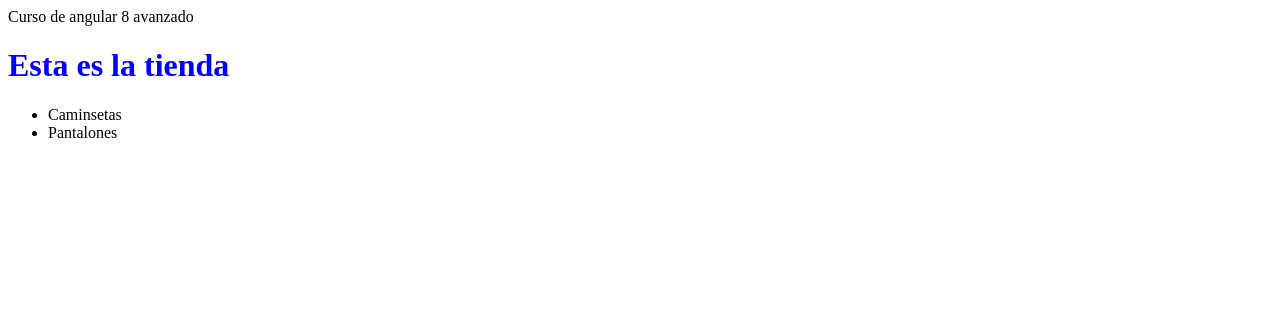
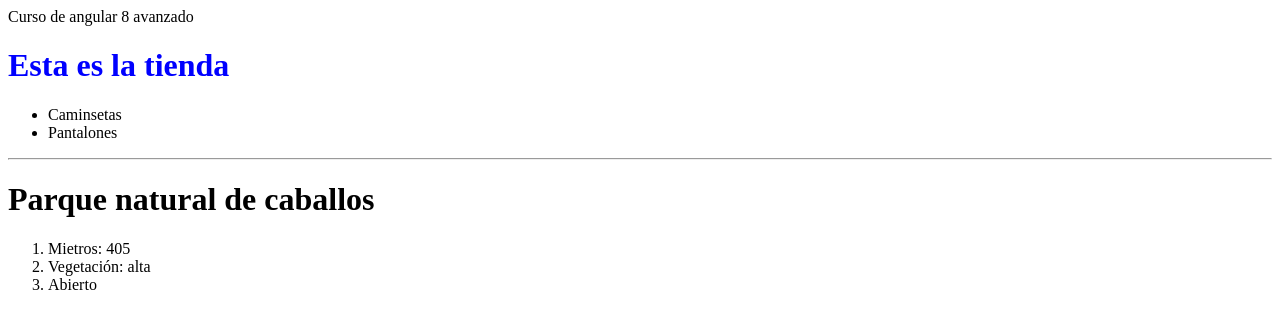
Before and after one commit to OussamaAlouat/curso-angular8, an Angular app: page / in a window 1280 px wide. Shown: the top 328 px of the page. Built offline with nearby package versions, Linux system fonts and the light colour scheme.

Commit message:
Added new component, parques

```diff
--- a/src/app/app.component.html
+++ b/src/app/app.component.html
@@ -1,4 +1,6 @@
 <div>
   {{title}}
   <tienda></tienda>
+  <hr />
+  <parques></parques>
 </div>
--- a/src/app/app.module.ts
+++ b/src/app/app.module.ts
@@ -2,12 +2,17 @@ import { BrowserModule } from '@angular/platform-browser';
 import { NgModule } from '@angular/core';
 
 import { AppRoutingModule } from './app-routing.module';
+
+// Components
 import { AppComponent } from './app.component';
 import { TiendaComponent } from './components/tienda/tienda.component';
+import { ParquesComponent } from './components/parques/parques.component';
+
 @NgModule({
   declarations: [
     AppComponent,
     TiendaComponent,
+    ParquesComponent,
   ],
   imports: [
     BrowserModule,
--- /dev/null
+++ b/src/app/components/parques/parques.component.html
@@ -0,0 +1,12 @@
+<div>
+  <h1>{{nombre}}</h1>
+  <ol>
+    <li>Mietros: {{metros}}</li>
+    <li>Vegetación: {{vegetacion}}</li>
+    <li>
+      <span *ngIf="abierto">Abierto</span>
+      <span *ngIf="!abierto">Cerrado</span>
+    </li>
+
+  </ol>
+</div>
--- /dev/null
+++ b/src/app/components/parques/parques.component.ts
@@ -0,0 +1,20 @@
+import { Component } from '@angular/core';
+
+@Component({
+  selector: 'parques',
+  templateUrl: './parques.component.html'
+})
+
+export class ParquesComponent {
+  public nombre: string;
+  public metros: number;
+  public vegetacion: string;
+  public abierto: boolean;
+
+  constructor() {
+    this.nombre = 'Parque natural de caballos';
+    this.metros = 405;
+    this.vegetacion = 'alta';
+    this.abierto = true;
+  }
+}
```
